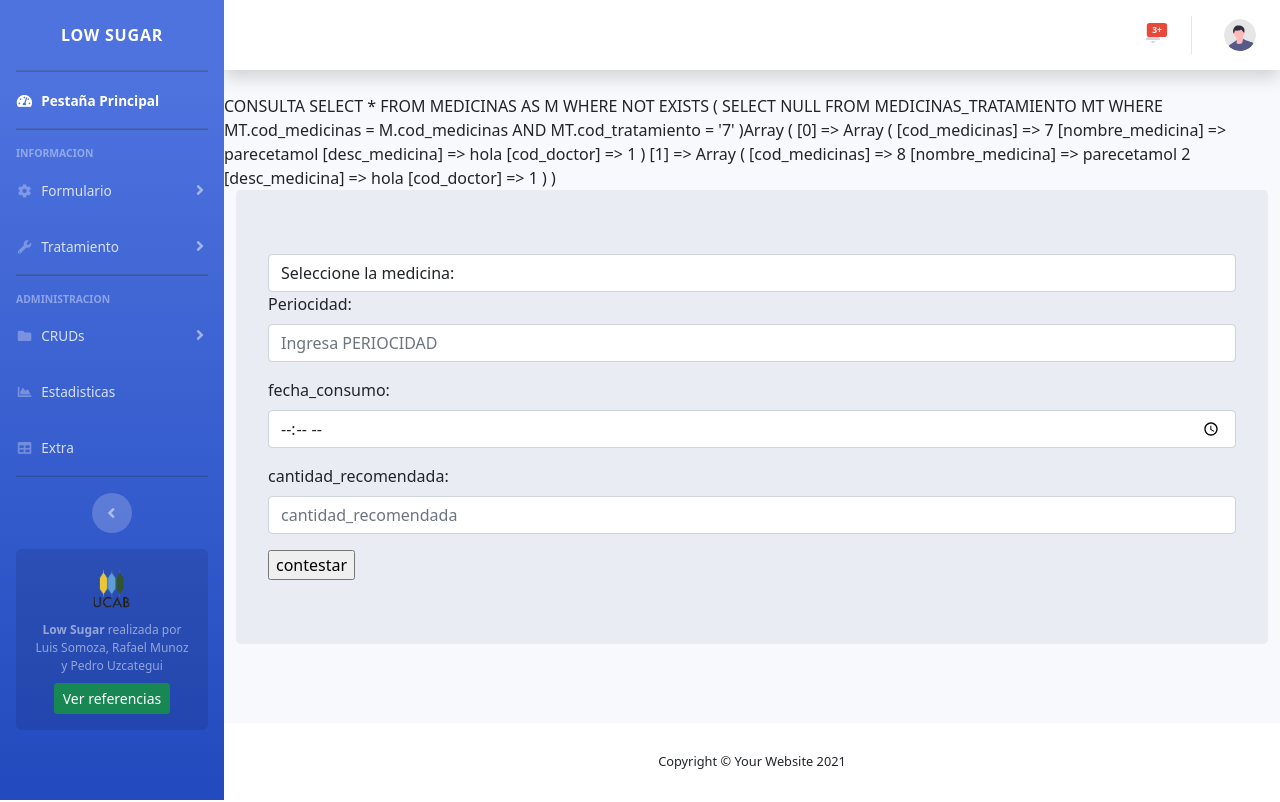
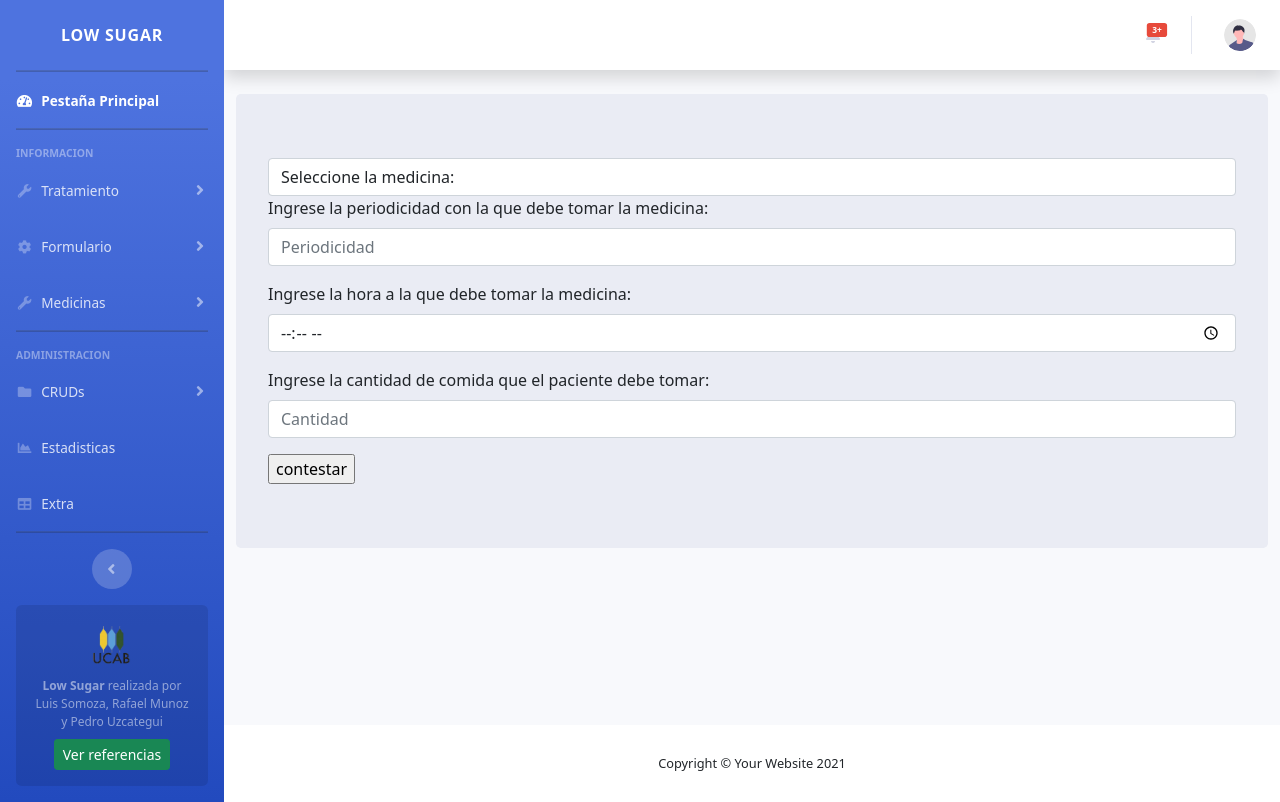
Before and after one commit to Luiscarlossomoza/Flutter_Application, a PHP site: page /agregar_medicina.php?cod_tratamiento=7 in a window 1280 px wide. Run offline with PHP 8.4, Linux system fonts and the light colour scheme; a user stored in the database is signed in; data comes from the database, SQL or seed files in the repository; data that the repository does not hold is empty; some libraries are stand-ins or nearby versions.

Commit message:
Refactoring segun indicaciones de Luz
Corrigiendoi todo lo que nis dijo luz

```diff
--- /dev/null
+++ b/mysql/Alter_table_Medicinas_Agregar_tipo_medicina.sql
@@ -0,0 +1,3 @@
+SELECT * FROM flutter_prueba.medicinas;
+
+ALTER TABLE MEDICINAS ADD tipo_medicina VARCHAR(20) DEFAULT "PASTILLA" NOT NULL;
--- /dev/null
+++ b/mysql/Alter_table_Tratamiento_Fecha_inicio_Fecha_fin.sql
@@ -0,0 +1,6 @@
+SELECT * FROM flutter_prueba.tratamiento;
+
+ALTER TABLE TRATAMIENTO DROP COLUMN fecha_inicio;
+ALTER TABLE TRATAMIENTO DROP COLUMN fecha_final;
+ALTER TABLE TRATAMIENTO ADD fecha_inicio DATE NOT NULL DEFAULT ((CURRENT_DATE));
+ALTER TABLE TRATAMIENTO ADD fecha_final DATE DEFAULT NULL;
--- a/vistas/agregar_medicina.php
+++ b/vistas/agregar_medicina.php
@@ -17,11 +17,9 @@ session_start();
             WHERE   MT.cod_medicinas = M.cod_medicinas
             AND MT.cod_tratamiento = '$cod_tratamiento'
             )";
-    echo "CONSULTA " . $consulta;
     $resultado = $conexion->prepare($consulta);
     $resultado->execute();
     $data=$resultado->fetchAll(PDO::FETCH_ASSOC);
-    print_r($data);
     if(isset($_POST['pacientes'])){
         $medicina_elegida = $_POST['pacientes'];
         $periocidad = $_POST['PERIOCIDAD'];
@@ -48,16 +46,16 @@ session_start();
                         <?php } ?>
                     </select>
                     <div class="mb-3">
-                        <label for="PERIOCIDAD" class="form-label">Periocidad:</label>
-                        <input type="text" class="form-control" name="PERIOCIDAD" placeholder="Ingresa PERIOCIDAD">
+                        <label for="PERIOCIDAD" class="form-label">Ingrese la periodicidad con la que debe tomar la medicina:</label>
+                        <input type="text" class="form-control" name="PERIOCIDAD" placeholder="Periodicidad">
                     </div>
                     <div class="mb-3">
-                        <label for="fecha_consumo" class="form-label">fecha_consumo:</label>
-                        <input type="time" class="form-control" name="fecha_consumo" placeholder="Ingresa la hora a la que debe tomar la medicina">
+                        <label for="fecha_consumo" class="form-label">Ingrese la hora a la que debe tomar la medicina:</label>
+                        <input type="time" class="form-control" name="fecha_consumo" placeholder="Hora">
                     </div>
                     <div class="mb-3">
-                        <label for="cantidad_recomendada" class="form-label">cantidad_recomendada:</label>
-                        <input type="number" class="form-control" name="cantidad_recomendada" placeholder="cantidad_recomendada">
+                        <label for="cantidad_recomendada" class="form-label">Ingrese la cantidad de comida que el paciente debe tomar:</label>
+                        <input type="number" class="form-control" name="cantidad_recomendada" placeholder="Cantidad">
                     </div>
                     <input type="submit" value="contestar">
                 </div>
--- a/vistas/editar_formulario.php
+++ b/vistas/editar_formulario.php
@@ -13,9 +13,7 @@ session_start();
     $resultado = $conexion->prepare($consulta);
     $resultado->execute();
     $data=$resultado->fetchAll(PDO::FETCH_ASSOC);
-    print_r($data);
     $cantidad_elementos = count($data);
-    echo "CANTIDAD: " . $cantidad_elementos;
     if($data === NULL OR $cantidad_elementos == 0){
         echo "ARRAY VACIO";
         $numero_pregunta = 0;
--- a/vistas/editar_medicina.php
+++ b/vistas/editar_medicina.php
@@ -14,7 +14,8 @@ session_start();
     if(isset($_POST['crearRegistro'])){
         $nombre = $_POST['nombre'];
         $descripcion = $_POST['descripcion'];
-        $actualizar = "UPDATE MEDICINAS SET nombre_medicina = '$nombre', desc_medicina = '$descripcion' WHERE cod_medicinas = '$idMedicina'";
+        $tipo_medicina = $_POST['tipo_medicina'];
+        $actualizar = "UPDATE MEDICINAS SET nombre_medicina = '$nombre', desc_medicina = '$descripcion', tipo_medicina = '$tipo_medicina' WHERE cod_medicinas = '$idMedicina'";
         $resultado2 = $conexion->prepare($actualizar);
         $resultado2->execute();
         header('Location: ../vistas/medicinas_doctor.php?id='.$idDoctor);
@@ -40,6 +41,9 @@ session_start();
                         <div class="mb-3">
                             <input type="text" class="form-control" name="descripcion" placeholder="" value="<?php echo $dat['desc_medicina']; ?>">
                         </div>
+                        <div class="mb-3">
+                            <input type="text" class="form-control" name="tipo_medicina" placeholder="" value="<?php echo $dat['tipo_medicina']; ?>">
+                        </div>
                         <button type="submit" class="btn btn-primary btn-block" name="crearRegistro">Finalizar</button>
                     <?php } ?>
                 </form>
--- a/vistas/editar_pregunta.php
+++ b/vistas/editar_pregunta.php
@@ -13,9 +13,7 @@ session_start();
     $resultado = $conexion->prepare($consulta);
     $resultado->execute();
     $data=$resultado->fetchAll(PDO::FETCH_ASSOC);
-    print_r($data);
     $cantidad_elementos = count($data);
-    echo "CANTIDAD: " . $cantidad_elementos;
 
     $consulta2 = "SELECT * FROM FORMULARIO WHERE cod_formulario = '$idFormulario'";
     $resultado3 = $conexion->prepare( $consulta2);
--- a/vistas/medicinas_doctor.php
+++ b/vistas/medicinas_doctor.php
@@ -37,6 +37,7 @@ session_start();
                             <th>Codigo</th>
                             <th>Nombre</th>
                             <th>Descripcion</th>
+                            <th>Tipo</th>
                             <th>Acciones</th>
                         </tr>
                     </thead>
@@ -46,6 +47,7 @@ session_start();
                                 <td><?php echo $dat['cod_medicinas'] ?></td>
                                 <td><?php echo $dat['nombre_medicina'] ?></td>
                                 <td><?php echo $dat['desc_medicina'] ?></td>
+                                <td><?php echo $dat['tipo_medicina'] ?></td>
                                 <td class="text-center">
                                     <a href="../vistas/editar_medicina.php?id=<?php echo $dat['cod_medicinas']."&doctor=". $idDoctor;?>" class="btn btn-primary"> Editar </a>
                                     <a href="../vistas/borrar_medicina.php?id=<?php echo $dat['cod_medicinas']."&doctor=". $idDoctor; ?>" class="btn btn-danger"> Borrar </a>
--- a/vistas/parte_superior_admin.php
+++ b/vistas/parte_superior_admin.php
@@ -69,7 +69,22 @@
             <div class="sidebar-heading">
                 Informacion
             </div>
-
+            <!-- Nav Item - Utilities Collapse Menu -->
+            <li class="nav-item">
+                <a class="nav-link collapsed" href="#" data-toggle="collapse" data-target="#collapseUtilities"
+                    aria-expanded="true" aria-controls="collapseUtilities">
+                    <i class="fas fa-fw fa-wrench"></i>
+                    <span>Tratamiento</span>
+                </a>
+                <div id="collapseUtilities" class="collapse" aria-labelledby="headingUtilities"
+                    data-parent="#accordionSidebar">
+                    <div class="bg-white py-2 collapse-inner rounded">
+                        <h6 class="collapse-header">Opciones:</h6>
+                        <a class="collapse-item" href="../vistas/crear_tratamiento_doctor.php?id=<?php echo $aux."&flag=0"; ?>">Asignar</a>
+                        <a class="collapse-item" href="../vistas/revisar_tratamiento_doctor.php?id=<?php echo $aux?>">Revisar</a>
+                    </div>
+                </div>
+            </li>
             <!-- Nav Item - Pages Collapse Menu -->
             <li class="nav-item">
                 <a class="nav-link collapsed" href="#" data-toggle="collapse" data-target="#collapseTwo"
@@ -81,32 +96,27 @@
                     <div class="bg-white py-2 collapse-inner rounded">
                         <h6 class="collapse-header">Formulario:</h6>
                         <a class="collapse-item" href="../vistas/revisar_formulario.php">Revisar</a>
-                        <a class="collapse-item" href="../vistas/crear_formulario.php?id=<?php echo $aux; ?>">Crear</a>
+                        <a class="collapse-item" href="../vistas/crear_formulario.php?id=<?php echo $aux; ?>">Redactar</a>
                     </div>
                 </div>
             </li>
 
-            <!-- Nav Item - Utilities Collapse Menu -->
             <li class="nav-item">
-                <a class="nav-link collapsed" href="#" data-toggle="collapse" data-target="#collapseUtilities"
+                <a class="nav-link collapsed" href="#" data-toggle="collapse" data-target="#collapseUtilities2"
                     aria-expanded="true" aria-controls="collapseUtilities">
                     <i class="fas fa-fw fa-wrench"></i>
-                    <span>Tratamiento</span>
+                    <span>Medicinas</span>
                 </a>
-                <div id="collapseUtilities" class="collapse" aria-labelledby="headingUtilities"
+                <div id="collapseUtilities2" class="collapse" aria-labelledby="headingUtilities"
                     data-parent="#accordionSidebar">
                     <div class="bg-white py-2 collapse-inner rounded">
                         <h6 class="collapse-header">Opciones:</h6>
-                        <a class="collapse-item" href="../vistas/crear_tratamiento_doctor.php?id=<?php echo $aux."&flag=0"; ?>">Crear</a>
-                        <a class="collapse-item" href="../vistas/revisar_tratamiento_doctor.php?id=<?php echo $aux?>">Revisar</a>
                         <a class="collapse-item" href="../vistas/medicinas_doctor.php?id=<?php echo $aux; ?>">Medicinas</a>
                     </div>
                 </div>
             </li>
-
             <!-- Divider -->
             <hr class="sidebar-divider">
-
             <!-- Heading -->
             <div class="sidebar-heading">
                 Administracion
--- a/vistas/revisar_tratamiento_doctor.php
+++ b/vistas/revisar_tratamiento_doctor.php
@@ -10,7 +10,6 @@ session_start();
             $resultado->execute();
             $dataDoctor=$resultado->fetchAll(PDO::FETCH_ASSOC);
             $idDoctor = $dataDoctor[0]['cod_doctor'];
-            echo $idDoctor;
             $consulta2 = "SELECT * FROM TRATAMIENTO WHERE cod_doctor = '$idDoctor'";
             $resultado = $conexion->prepare($consulta2);
             $resultado->execute();
```
Also changed, not shown: vistas/agregar_comida.php (+5 -6 lines), vistas/crear_medicina.php (+21 -8 lines), vistas/crear_tratamiento_doctor.php (+19 -0 lines), vistas/dashboard_prueba.php (+9 -2 lines).
